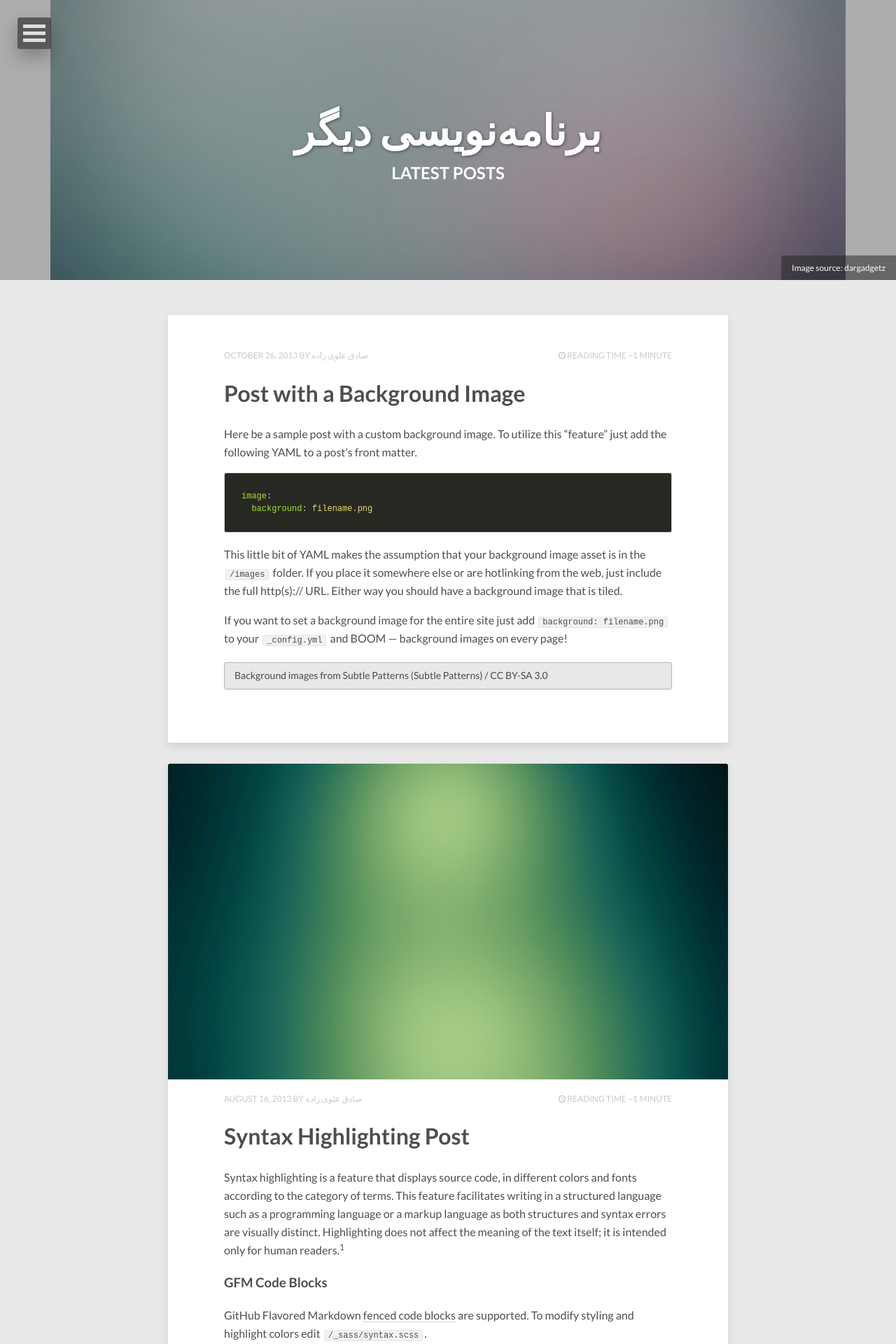
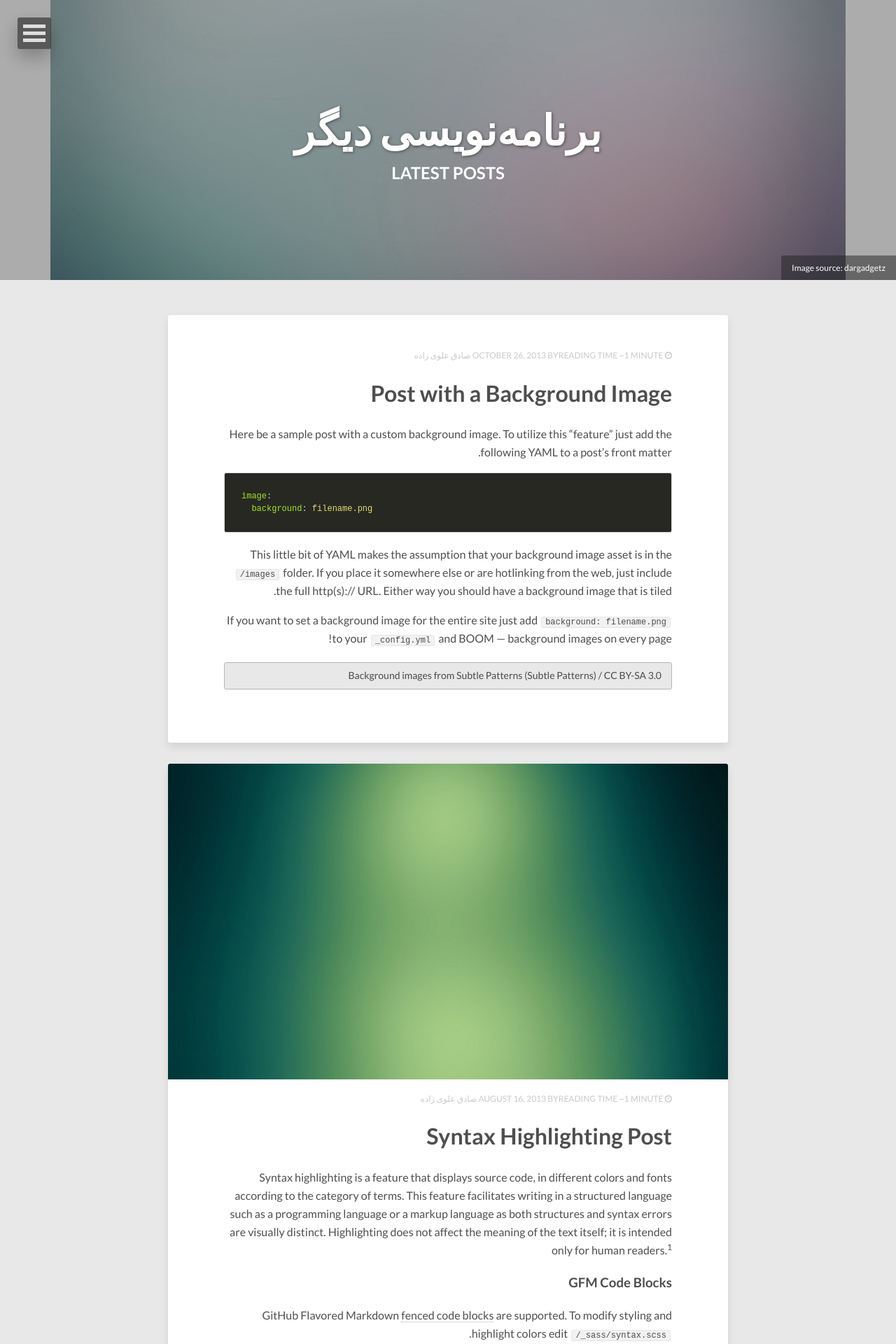
Before and after one commit to SAlavizadeh/SAlavizadeh.github.io, a Jekyll site: the page built from index.html, in a window 1280 px wide. Shown: the top 1920 px of the page at 70% size. Built offline with Jekyll 4.4.1, drawn with Linux system fonts in a browser that asks for light colours; nearby versions of some CDN libraries; the list of posts is cut into pages by our own code.

Commit message:
Chnage scc for RTL support

```diff
--- a/_sass/_page.scss
+++ b/_sass/_page.scss
@@ -7,6 +7,7 @@ body {
 	padding: 0;
 	width: 100%;
 	background-color: $body-color;
+	direction: rtl;
 }
 
 /*
```
